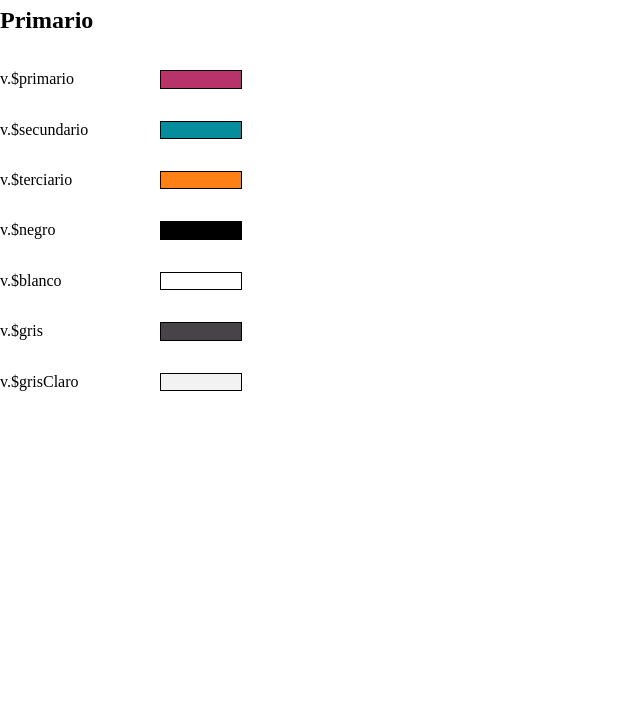
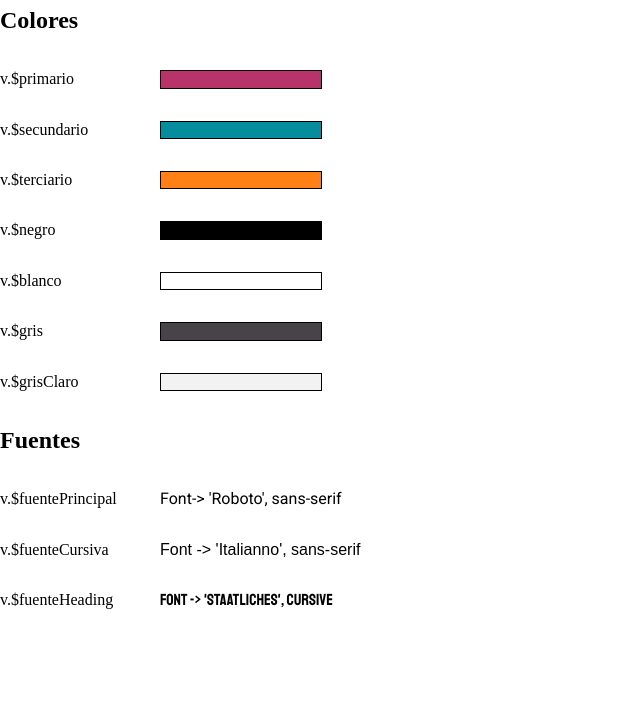
Before and after one commit to fuentesld/sass-base, a website: page index.html in a window 1280 px wide. Shown: the part 73-800 px from the top of the page, without its empty margins (0-640 px from the left). Drawn offline with Linux system fonts and the light colour scheme; a web font is replaced by a local one.

Commit message:
agregamos demo de fuentes

```diff
--- a/index.html
+++ b/index.html
@@ -11,9 +11,9 @@
     <link rel="stylesheet" href="build/css/app.css">
 </head>
 <body>
+  <h1>BASE</h1>
   <section class="variables">
-    <h1>Variables</h1>
-    <h2>Primario</h2>
+    <h2>Colores</h2>
     <div class="variables__contenedor">
       <p class="variables__etiqueta">v.$primario</p>
       <p class="variables__color variables__color--primario"></p>
@@ -44,7 +44,22 @@
       <p class="variables__etiqueta">v.$grisClaro</p>
       <p class="variables__color variables__color--grisClaro"></p>
     </div>
+  </section>
 
+  <section class="fuentes">
+    <h2>Fuentes</h2>
+    <div class="fuentes__contenedor">
+      <p class="fuentes__etiqueta">v.$fuentePrincipal</p>
+      <p class="fuentes__font fuentes__font--principal">Font-> 'Roboto', sans-serif</p>
+    </div>
+    <div class="fuentes__contenedor">
+      <p class="fuentes__etiqueta">v.$fuenteCursiva</p>
+      <p class="fuentes__font fuentes__font--cursiva">Font -> 'Italianno', sans-serif</p>
+    </div>
+    <div class="fuentes__contenedor">
+      <p class="fuentes__etiqueta">v.$fuenteHeading</p>
+      <p class="fuentes__font fuentes__font--encabezados">Font -> 'Staatliches', cursive</p>
+    </div>
   </section>
 </body>
 </html>
--- a/scr/scss/app.scss
+++ b/scr/scss/app.scss
@@ -1,2 +1,3 @@
 @use 'base';
-@use 'ui/variables';
+@use 'ui/demo/variables';
+@use 'ui/demo/fuentes';
--- /dev/null
+++ b/scr/scss/ui/demo/_fuentes.scss
@@ -0,0 +1,24 @@
+@use '../../base/variables' as v;
+
+.fuentes {
+  &__contenedor {
+    display:flex;
+
+  }
+  &__etiqueta {
+    flex: 0 0 10rem;
+  }
+
+  &__font {
+    flex: 0 0 20rem;
+    &--principal {
+      font-family: v.$fuentePrincipal;
+    }
+    &--cursiva {
+      font-family: v.$fuenteCursiva;
+    }
+    &--encabezados {
+      font-family: v.$fuenteHeading;
+    }
+  }
+}
--- a/scr/scss/ui/demo/_index.scss
+++ b/scr/scss/ui/demo/_index.scss
@@ -1 +1,2 @@
-@forward 'demo';
+@forward 'variables';
+@forward 'fuentes';
--- a/scr/scss/ui/demo/_demo.scss
+++ b/scr/scss/ui/demo/_variables.scss
@@ -8,10 +8,9 @@
   }
   &__etiqueta {
     flex: 0 0 10rem;
-
   }
   &__color {
-    flex: 0 0 5rem;
+    flex: 0 0 10rem;
     border: solid 1px v.$negro;
     &--primario {
       background-color: v.$primario;
--- a/scr/scss/ui/variables/_index.scss
+++ /dev/null
@@ -1 +0,0 @@
-@forward 'variables';
--- a/scr/scss/ui/variables/_variables.scss
+++ /dev/null
@@ -1,39 +0,0 @@
-@use '../../base/variables' as v;
-
-
-.variables {
-  &__contenedor {
-    display:flex;
-
-  }
-  &__etiqueta {
-    flex: 0 0 10rem;
-
-  }
-  &__color {
-    flex: 0 0 5rem;
-    border: solid 1px v.$negro;
-    &--primario {
-      background-color: v.$primario;
-    }
-    &--secundario {
-      background-color: v.$secundario;
-    }
-    &--terciario {
-      background-color: v.$terciario;
-    }
-    &--negro {
-      background-color: v.$negro;
-    }
-    &--blanco {
-      background-color: v.$blanco;
-    }
-    &--gris {
-      background-color: v.$gris;
-    }
-    &--grisClaro {
-      background-color: v.$grisClaro;
-    }
-  }
-
-}
```
Also changed, not shown: build/css/app.css, build/css/app.min.css, 2 other files.
